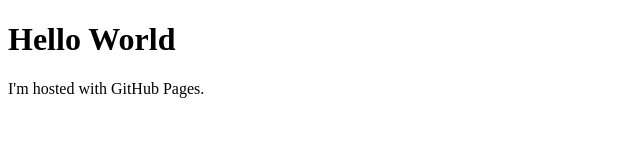
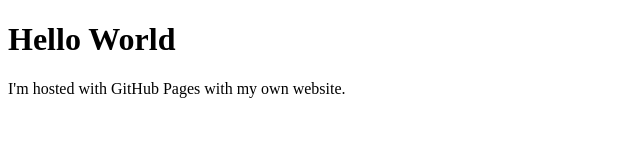
Before and after one commit to kpk1993/kusuma.github.io, a plain HTML site: page index.html in a window 1280 px wide. Shown: the whole page, without its empty margins (0-640 px from the left). Drawn offline with Linux system fonts and the light colour scheme.

Commit message:
Publish Again

```diff
--- a/index.html
+++ b/index.html
@@ -7,6 +7,6 @@
 </head>
 <body>
     <h1>Hello World</h1>
-    <p>I'm hosted with GitHub Pages.</p>
+    <p>I'm hosted with GitHub Pages with my own website.</p>
 </body>
 </html>
```
